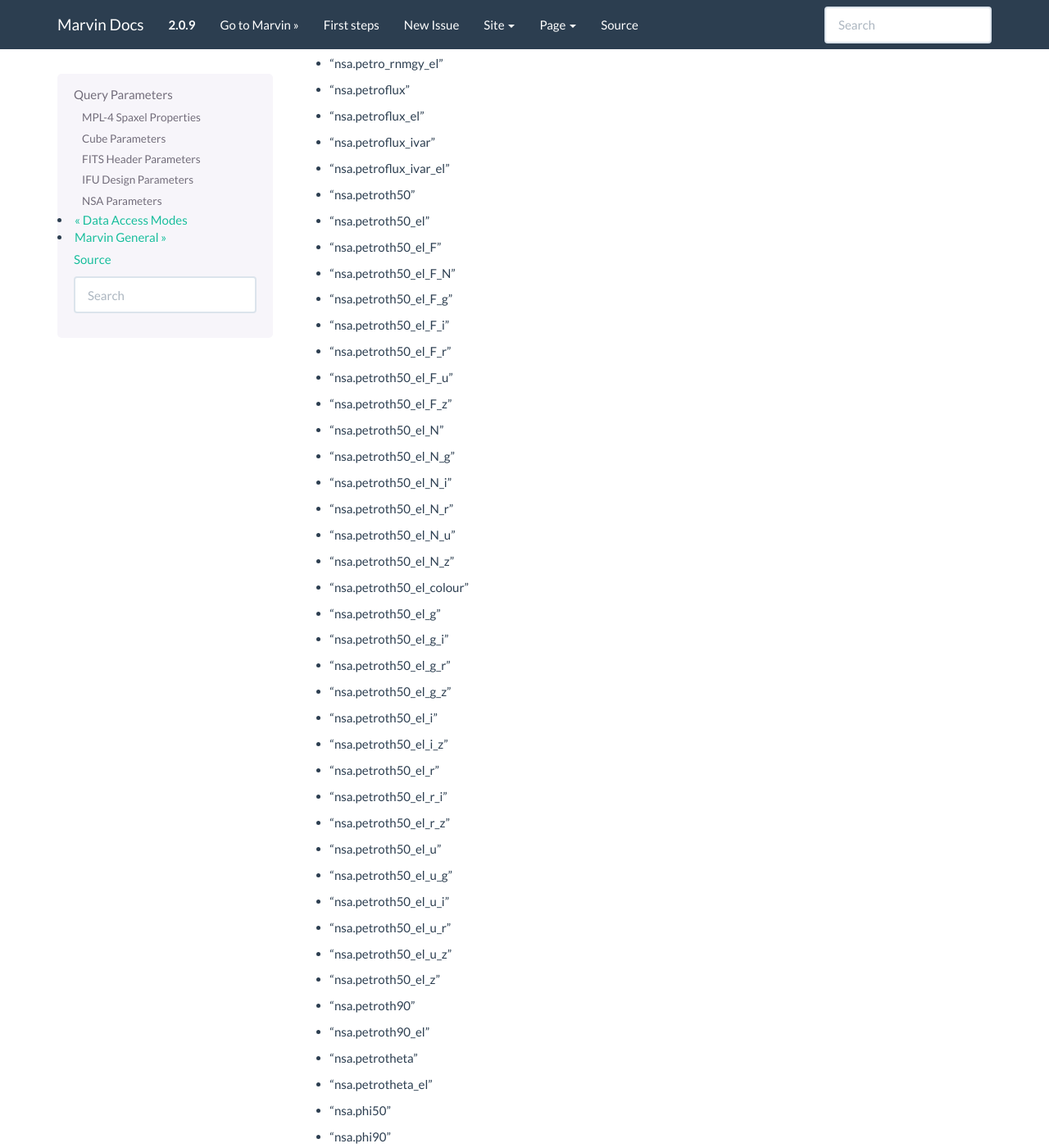
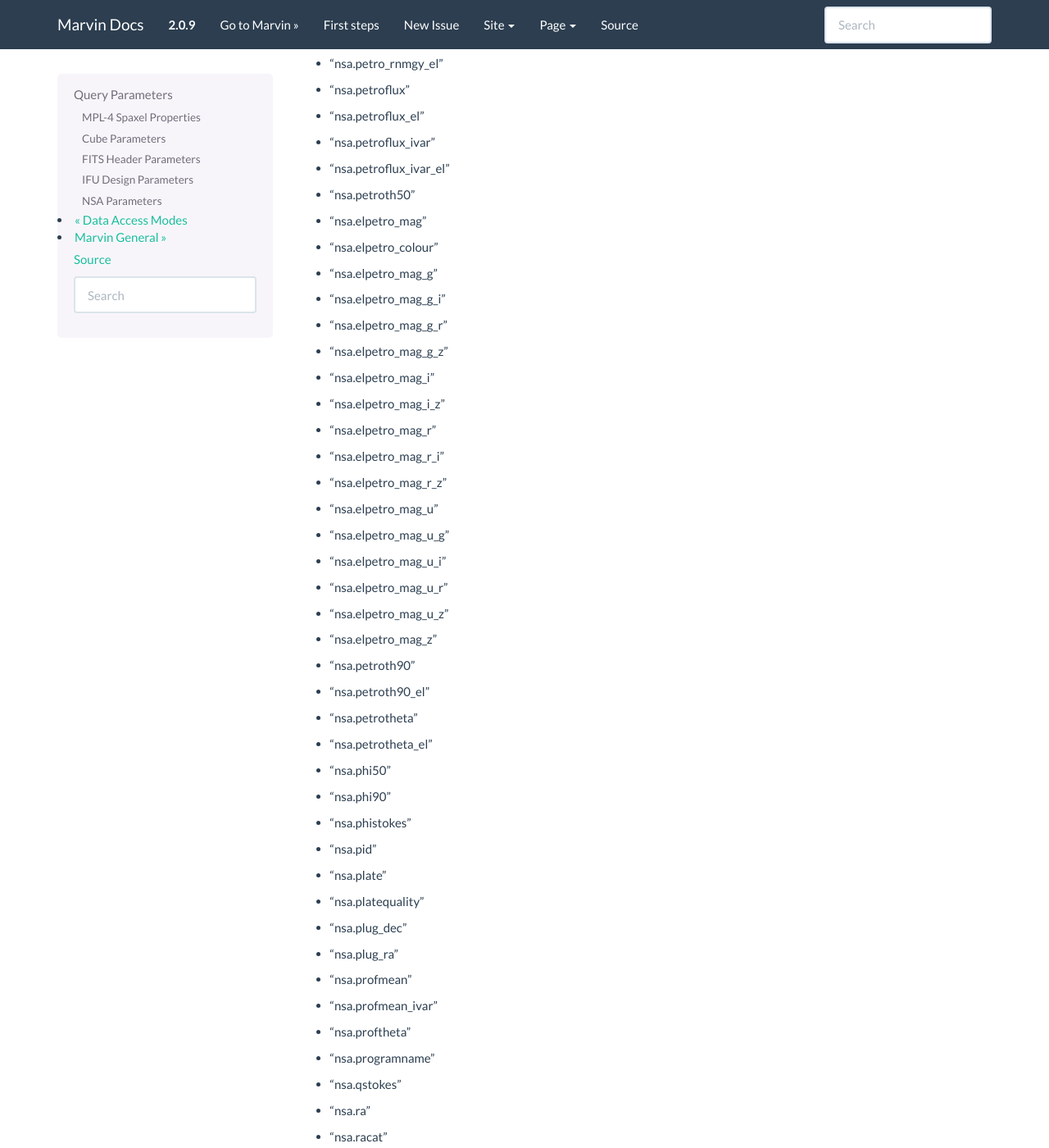
Before and after one commit to sdss/marvin, a Sphinx documentation site: the page built from docs/sphinx/query_params.rst, in a window 1280 px wide and 1400 px high, scrolled down 11884 px. Shown: the whole window at 82% size. Built offline with Sphinx 7.4.7, drawn with Linux system fonts in a browser that asks for light colours; pages that are not in the unit, such as notebooks, are missing from menus; the version number is read from the project's files by our own code.

Commit message:
updated documentation to use elpetro_mag and elpetro_colour

```diff
--- a/docs/sphinx/query_params.rst
+++ b/docs/sphinx/query_params.rst
@@ -542,36 +542,23 @@ NSA Parameters
 * "nsa.petroflux_ivar"
 * "nsa.petroflux_ivar_el"
 * "nsa.petroth50"
-* "nsa.petroth50_el"
-* "nsa.petroth50_el_F"
-* "nsa.petroth50_el_F_N"
-* "nsa.petroth50_el_F_g"
-* "nsa.petroth50_el_F_i"
-* "nsa.petroth50_el_F_r"
-* "nsa.petroth50_el_F_u"
-* "nsa.petroth50_el_F_z"
-* "nsa.petroth50_el_N"
-* "nsa.petroth50_el_N_g"
-* "nsa.petroth50_el_N_i"
-* "nsa.petroth50_el_N_r"
-* "nsa.petroth50_el_N_u"
-* "nsa.petroth50_el_N_z"
-* "nsa.petroth50_el_colour"
-* "nsa.petroth50_el_g"
-* "nsa.petroth50_el_g_i"
-* "nsa.petroth50_el_g_r"
-* "nsa.petroth50_el_g_z"
-* "nsa.petroth50_el_i"
-* "nsa.petroth50_el_i_z"
-* "nsa.petroth50_el_r"
-* "nsa.petroth50_el_r_i"
-* "nsa.petroth50_el_r_z"
-* "nsa.petroth50_el_u"
-* "nsa.petroth50_el_u_g"
-* "nsa.petroth50_el_u_i"
-* "nsa.petroth50_el_u_r"
-* "nsa.petroth50_el_u_z"
-* "nsa.petroth50_el_z"
+* "nsa.elpetro_mag"
+* "nsa.elpetro_colour"
+* "nsa.elpetro_mag_g"
+* "nsa.elpetro_mag_g_i"
+* "nsa.elpetro_mag_g_r"
+* "nsa.elpetro_mag_g_z"
+* "nsa.elpetro_mag_i"
+* "nsa.elpetro_mag_i_z"
+* "nsa.elpetro_mag_r"
+* "nsa.elpetro_mag_r_i"
+* "nsa.elpetro_mag_r_z"
+* "nsa.elpetro_mag_u"
+* "nsa.elpetro_mag_u_g"
+* "nsa.elpetro_mag_u_i"
+* "nsa.elpetro_mag_u_r"
+* "nsa.elpetro_mag_u_z"
+* "nsa.elpetro_mag_z"
 * "nsa.petroth90"
 * "nsa.petroth90_el"
 * "nsa.petrotheta"
```
Also changed, not shown: docs/sphinx/jupyter/Shanghai_Demo_Queries.ipynb.
